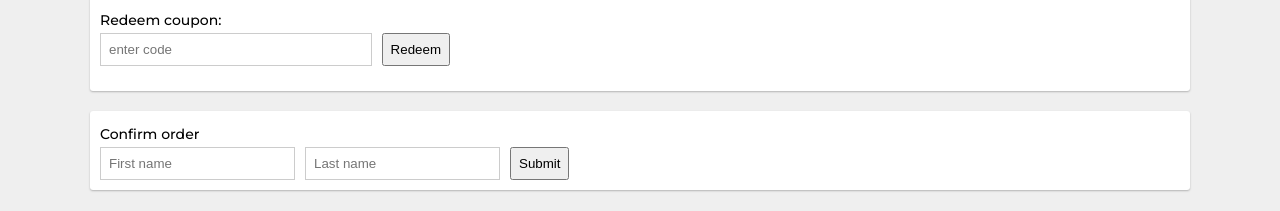
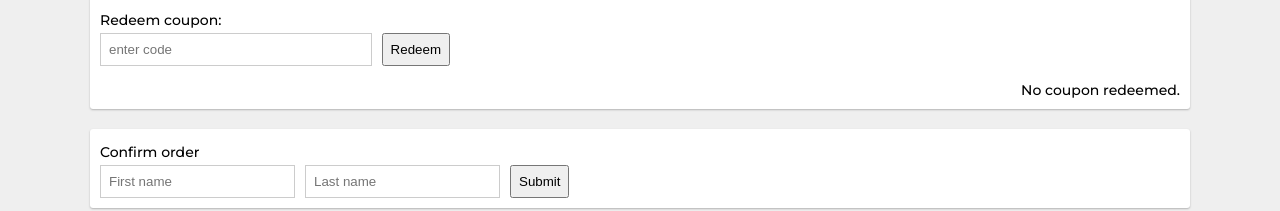
Before and after one commit to Dmitrijv/fend19-js3-grp2-ecommerce, a React (Create React App) app: page /cart in a window 1280 px wide. Shown: the part 204-415 px from the top of the page. Built offline with nearby package versions, Linux system fonts and the light colour scheme; no server answers.

Commit message:
discount total will now persist after navigating to other urls

```diff
--- a/src/components/CartDiscount.jsx
+++ b/src/components/CartDiscount.jsx
@@ -12,8 +12,8 @@ export default function CartDiscount() {
 
   const fetchDiscount = () => {
     fetch(DISCOUNT_URL)
-      .then((res) => res.json())
-      .then((result) => {
+      .then(res => res.json())
+      .then(result => {
         setDiscountList(result);
       });
   };
@@ -22,13 +22,19 @@ export default function CartDiscount() {
     fetchDiscount();
   }, []);
 
-  const checkDiscount = () => {
+  function getDiscountMessage() {
+    return discountData.discount && totalPrice !== 0
+      ? `Total with discount: ${Math.round(Number(totalPrice) * Number(discountData.discount))}  sek`
+      : "No coupon redeemed.";
+  }
+
+  const checkDiscount = event => {
     let inputVal = discountInput.current.value.toUpperCase();
 
     if (discountList[inputVal] && discountList[inputVal].valid) {
       const discountObj = {
         campaignName: inputVal,
-        discount: discountList[inputVal].discount,
+        discount: discountList[inputVal].discount
       };
       setDiscountData(discountObj);
       let priceWithDiscount = parseFloat((totalPrice * discountObj.discount).toFixed(2));
@@ -39,6 +45,7 @@ export default function CartDiscount() {
       setTotalPriceWithDiscount(0);
       setDiscountMessage("");
     }
+    event.preventDefault();
   };
 
   return (
@@ -50,14 +57,16 @@ export default function CartDiscount() {
             code accepted!
           </span>
         </p>
-        <div className="cart-discount__input form-container">
-          <input ref={discountInput} type="text" placeholder="enter code" className="coupon-input" />
-          <button onClick={checkDiscount}>Redeem</button>
+        <div className="cart-discount__input">
+          <form onSubmit={checkDiscount} className="form-container">
+            <input ref={discountInput} type="text" placeholder="enter code" className="coupon-input" required />
+            <button type="submit">Redeem</button>
+          </form>
         </div>
       </div>
 
       <div className="coupons">{discountData.campaignName && <CouponItem coupon={discountData} />}</div>
-      {Object.keys(discountData).length !== 0 ? <p>{discountMessage}</p> : null}
+      <p className="text-right">{getDiscountMessage()}</p>
     </div>
   );
 }
```
